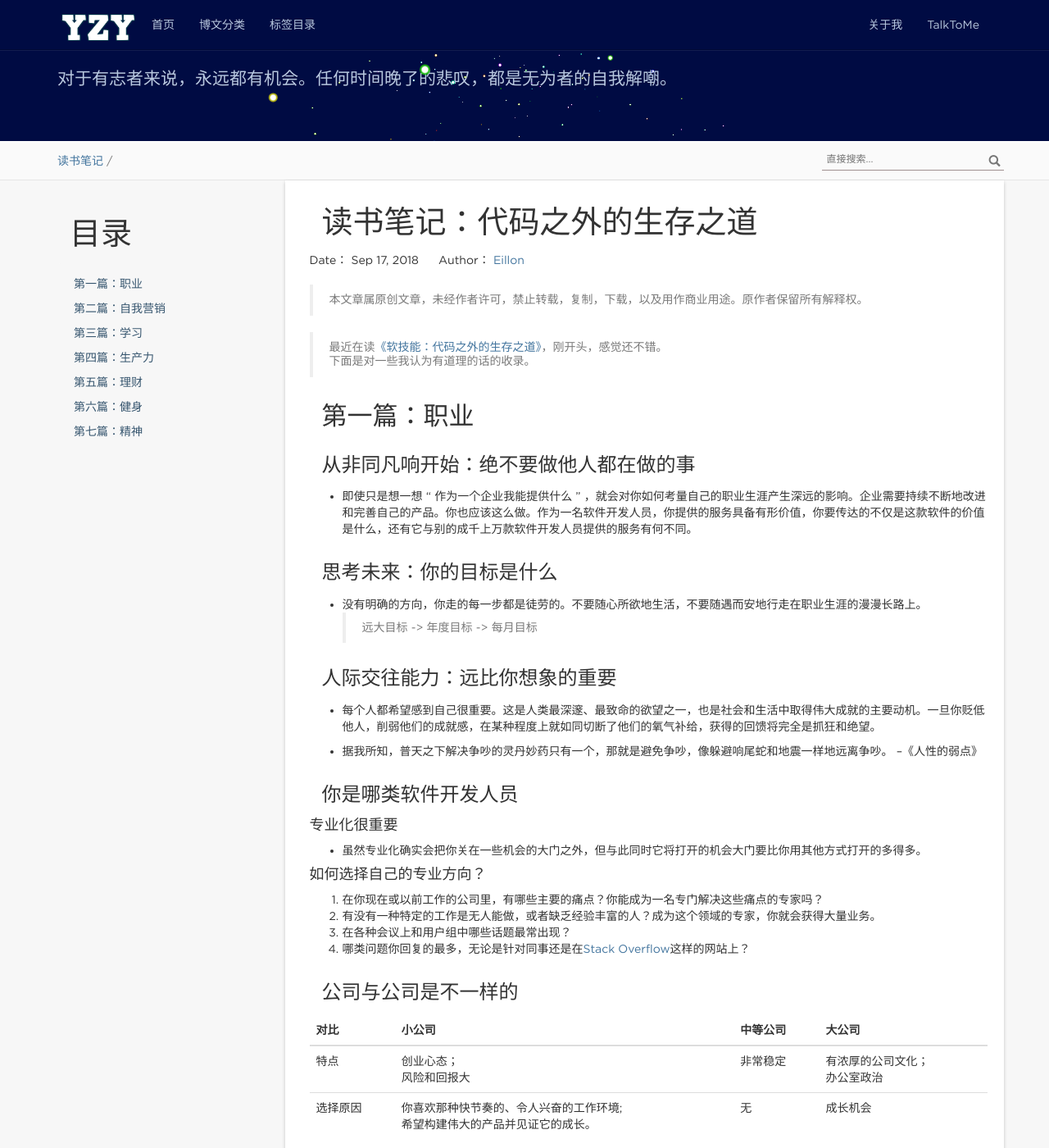
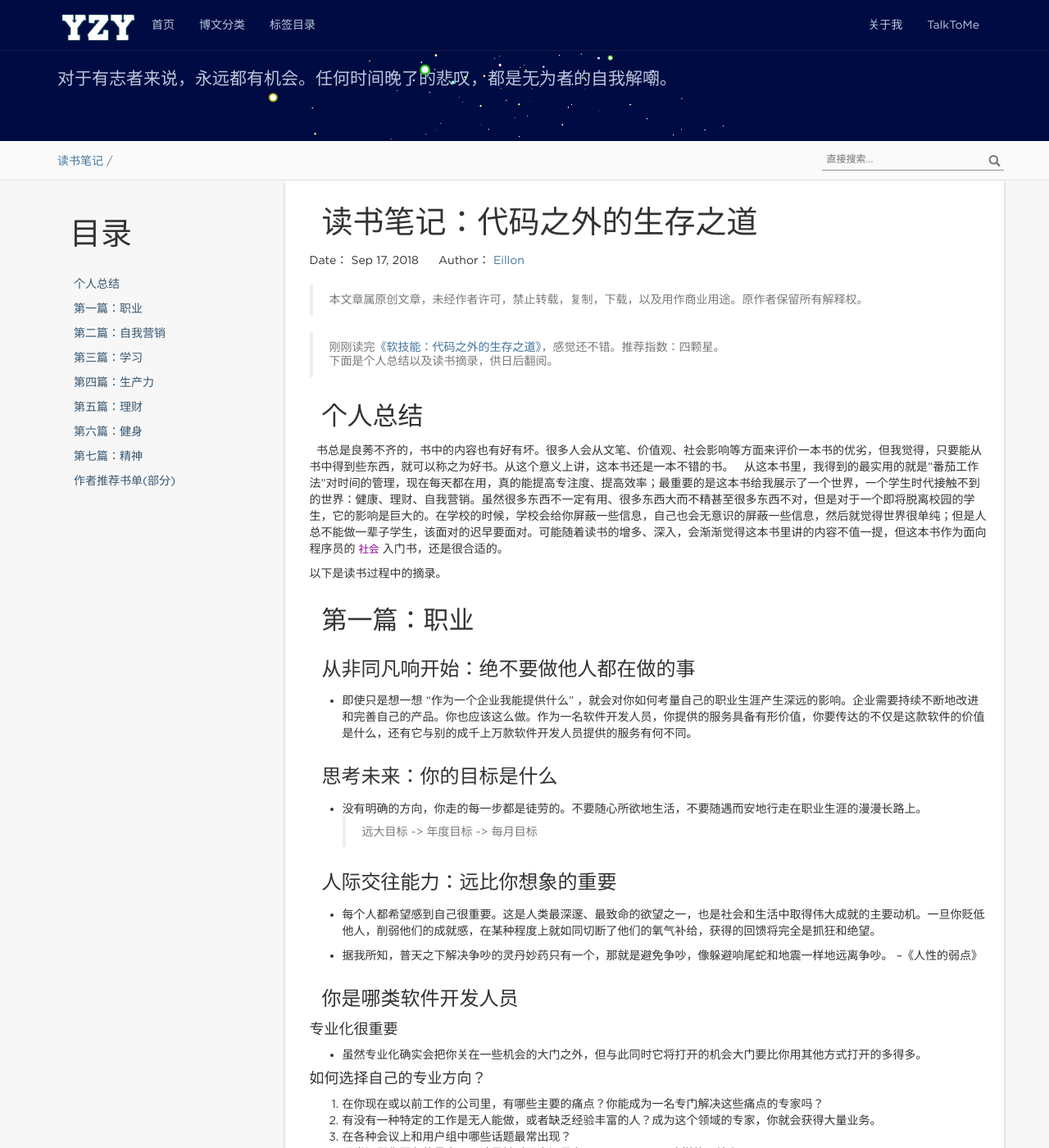
Before and after one commit to eillon/eillon.github.io, a Jekyll site: the page built from _posts/2018-09-17-读书笔记-代码之外的生存之道.md, in a window 1280 px wide and 1400 px high. Shown: the whole window at 82% size. Built offline with Jekyll 4.4.1, drawn with Linux system fonts in a browser that asks for light colours; nearby versions of some CDN libraries; comment, search, counter and statistics services are not loaded; some of the changed text lies outside the part shown.

Commit message:
add posts

```diff
--- a/_posts/2018-09-17-读书笔记-代码之外的生存之道.md
+++ b/_posts/2018-09-17-读书笔记-代码之外的生存之道.md
@@ -9,14 +9,19 @@ tags: [摘录, 持续更新]
 {:toc}
 
 
-> 最近在读[《软技能：代码之外的生存之道》](https://www.amazon.cn/dp/B01J9MZPPO)，刚开头，感觉还不错。
-<br> 下面是对一些我认为有道理的话的收录。
+> 刚刚读完[《软技能：代码之外的生存之道》](https://www.amazon.cn/dp/B01J9MZPPO)，感觉还不错。推荐指数：四颗星。
+<br> 下面是个人总结以及读书摘录，供日后翻阅。
 
 <!-- more -->
+## 个人总结
+&nbsp;&nbsp;书总是良莠不齐的，书中的内容也有好有坏。很多人会从文笔、价值观、社会影响等方面来评价一本书的优劣，但我觉得，只要能从书中得到些东西，就可以称之为好书。从这个意义上讲，这本书还是一本不错的书。
+&nbsp;&nbsp;从这本书里，我得到的最实用的就是"番茄工作法"对时间的管理，现在每天都在用，真的能提高专注度、提高效率；最重要的是这本书给我展示了一个世界，一个学生时代接触不到的世界：健康、理财、自我营销。虽然很多东西不一定有用、很多东西大而不精甚至很多东西不对，但是对于一个即将脱离校园的学生，它的影响是巨大的。在学校的时候，学校会给你屏蔽一些信息，自己也会无意识的屏蔽一些信息，然后就觉得世界很单纯；但是人总不能做一辈子学生，该面对的迟早要面对。可能随着读书的增多、深入，会渐渐觉得这本书里讲的内容不值一提，但这本书作为面向程序员的`社会`入门书，还是很合适的。
+
+以下是读书过程中的摘录。
 
 ## 第一篇：职业
 ### 从非同凡响开始：绝不要做他人都在做的事
-* 即使只是想一想 “ 作为一个企业我能提供什么 ” ，就会对你如何考量自己的职业生涯产生深远的影响。企业需要持续不断地改进和完善自己的产品。你也应该这么做。作为一名软件开发人员，你提供的服务具备有形价值，你要传达的不仅是这款软件的价值是什么，还有它与别的成千上万款软件开发人员提供的服务有何不同。
+* 即使只是想一想 “作为一个企业我能提供什么” ，就会对你如何考量自己的职业生涯产生深远的影响。企业需要持续不断地改进和完善自己的产品。你也应该这么做。作为一名软件开发人员，你提供的服务具备有形价值，你要传达的不仅是这款软件的价值是什么，还有它与别的成千上万款软件开发人员提供的服务有何不同。
 
 ### 思考未来：你的目标是什么
 * 没有明确的方向，你走的每一步都是徒劳的。不要随心所欲地生活，不要随遇而安地行走在职业生涯的漫漫长路上。
@@ -286,3 +291,33 @@ Fake it till you make it.
 ### 心灵是如何影响身体的
 
 如果你不相信自己能够做到，你几乎做不成任何事情。
+
+
+### 爱情与恋爱：计算机无法牵着你的手
+
+
+* 爱情： **这其实就是一场猫捉老鼠的游戏**。在任何给定的时间，都是一方在追另一方在跑。只要双方偶尔切换一下角色其实就没问题了。但是，如果一个人总是在追，另一个人就会跑得越来越远。
+* 很多人遇到这种情况往往选择掩藏起火热的内心。他们开始将自己的痛苦和孤独感投射给世界上的其他人。"只有让他们体会到我的痛苦，并意识到他们是怎么伤害我的，才能让他们理解我。"
+* 拼命追求或等待都不是可取的。 解决的办法是**在行为上体现出自信，用一种自然随和且充满自信的态度与别人交往**。
+* "我自己感觉很好，我不需要你，但是我觉得你挺有意思的，所以我想更好地了解你。" （当然我不会真的说出这句话。）
+* 太多人会犯这样的错误 -- 挑选一个人，然后把他/她当作理想人选放在神龛上，时刻想念着那个能让他们觉得 “开心” 的完美女生或者男生。假设只有这么一个完美的人，这种想法不但荒谬而且缺乏策略。如果扩大搜索范围，你的机会更好。
+
+### 积极面对失败
+* 人都喜欢做自己擅长的事情，逃避做那些自己不能胜任的或是缺乏技能的事情。我们似乎与生俱来就畏惧失败。
+* 当你面对一个上台演讲的机会或者学习一门新的编程语言时，害怕失败就说不过去了，在这种情况下，就算失败也不会对你有实质性的伤害。
+* **我们太过将失败归咎于个人，我们认为在特定领域下的失败是个人价值的流逝。**
+* 想成长就必须把自己放在保证会失败的环境中。我们常常会因为停止做那些对我们有挑战或者危险的事情而停滞不前。
+* 失败并不能定义你的价值而你**对待失败的态度**恰恰才能说明你的价值。
+
+
+<font color="#ff0000">你过去已经被告知的关于 *你该如何生活* 的狭窄的、笔直的道路，如你要取得好成绩、尽量不要搞砸了、上大学、找份工作然后安心工作50多年直到退休吧 …… 并不是你可以走下去的唯一道路。</font>
+
+
+
+## 作者推荐书单(部分)
+1. 《代码大全》
+2. 《代码整洁之道》
+3. 《Head First 设计模式》
+4. 《人性的弱点》
+5. 《阿特拉斯耸耸肩》
+6. 《富爸爸，穷爸爸》
```
Also changed, not shown: _posts/2018-09-17-摘录三.md (+10 -0 lines), _posts/2018-09-25-读书笔记-深入Linux内核架构.md (+3 -0 lines), _posts/2018-10-10-读书笔记-爱情心理学.md (added, +21 -0 lines).
